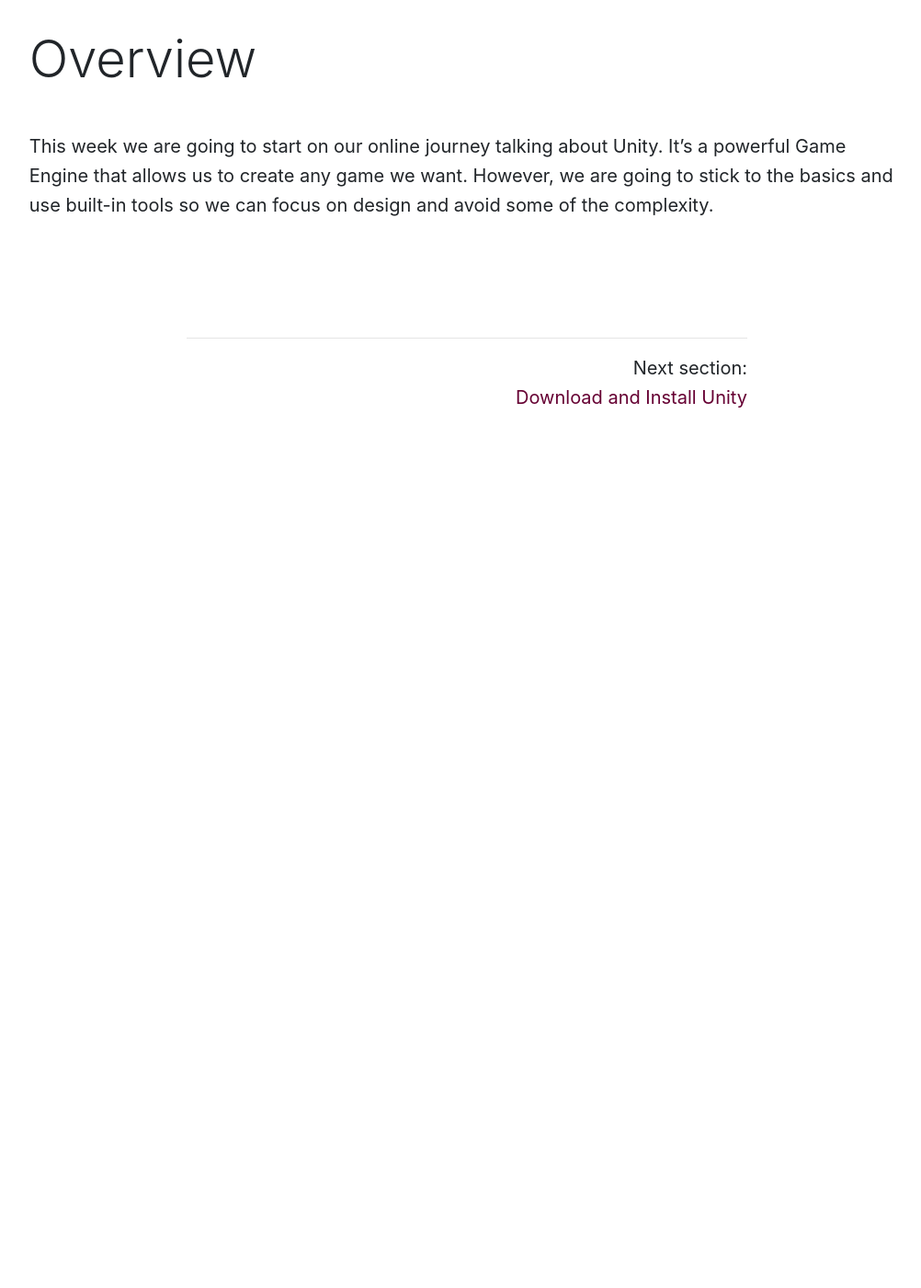
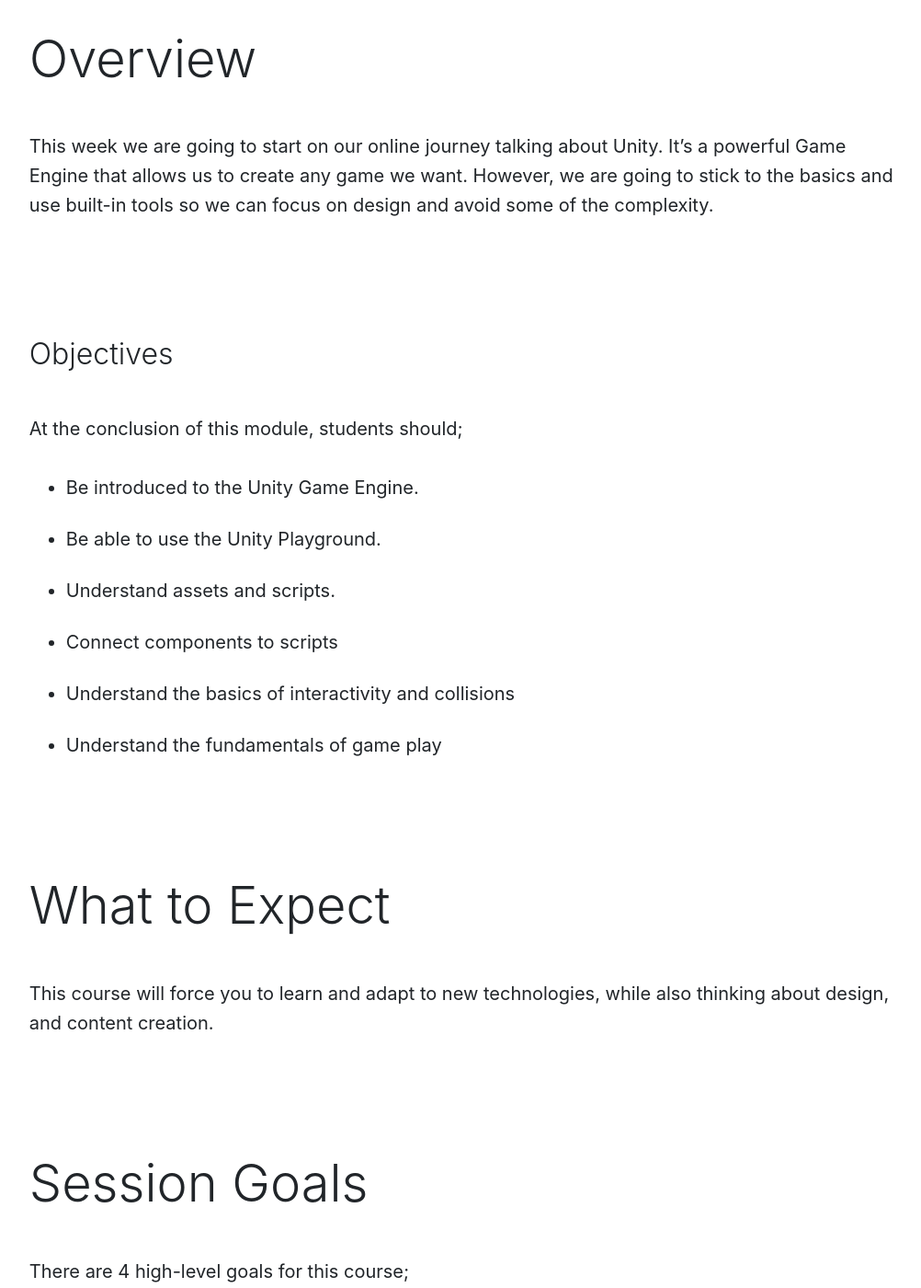
Before and after one commit to Montana-Media-Arts/InnovateHS-Spring2020, a Jekyll site: the page built from modules/week-1/_posts/2000-01-01-welcome.md, in a window 1280 px wide and 1400 px high, scrolled down 733 px. Shown: the whole window at 92% size, without its empty margins (132-1134 px from the left). Built offline with Jekyll 4.4.1, drawn with Linux system fonts in a browser that asks for light colours; nearby versions of some CDN libraries; before the commit the page ends 1197 px from its top, so only the background shows below that; some of the changed text lies outside the part shown.

Commit message:
Update 2000-01-01-welcome.md

```diff
--- a/modules/week-1/_posts/2000-01-01-welcome.md
+++ b/modules/week-1/_posts/2000-01-01-welcome.md
@@ -10,3 +10,50 @@ module: 1
 ## Overview
 
 This week we are going to start on our online journey talking about Unity.  It's a powerful Game Engine that allows us to create any game we want. However, we are going to stick to the basics and use built-in tools so we can focus on design and avoid some of the complexity.
+
+<!-- The final topic will touch on the power of JS and node.js for server-side development. A number of JavaScript libraries will be explored for how they can speed up the artistic process. -->
+
+#### Objectives
+
+At the conclusion of this module, students should;
+
+- Be introduced to the Unity Game Engine.
+- Be able to use the Unity Playground.
+- Understand assets and scripts.
+- Connect components to scripts
+- Understand the basics of interactivity and collisions
+- Understand the fundamentals of game play
+<!-- - Have a basic understanding of the role node.js plays in web development. -->
+<!-- - Be capable of creating a basic web-socket based web-app for multi-user interaction. -->
+
+
+## What to Expect
+
+This course will force you to learn and adapt to new technologies, while also thinking about design, and content creation.
+
+
+## Session Goals
+
+There are 4 high-level goals for this course;
+
+1. Learn how to problem solve. (More specifically, how to break a problem down into sub-problems that are easier to solve by themselves)
+2. Adapt to constantly changing technological paradigms by learning how to learn. (Skills acquisition.)
+3. Combine technical and artistic practices through inquiry and iteration.
+
+
+
+
+# Overview the Rest of This Week
+
+The rest of this week will introduce the following;
+
+- Information about instructors
+- Syllabus
+- Review the CLI (Command Line Interface) & Bash
+- Review;
+    - GitHub accounts
+    - issues forum
+    - Creating a new GitHub Repo
+    - Converting a repo to a GH-Pages site
+    - building a simple simple site following Responsive Web Design (RWD) guidelines
+- Go over how to submit homework.
```
